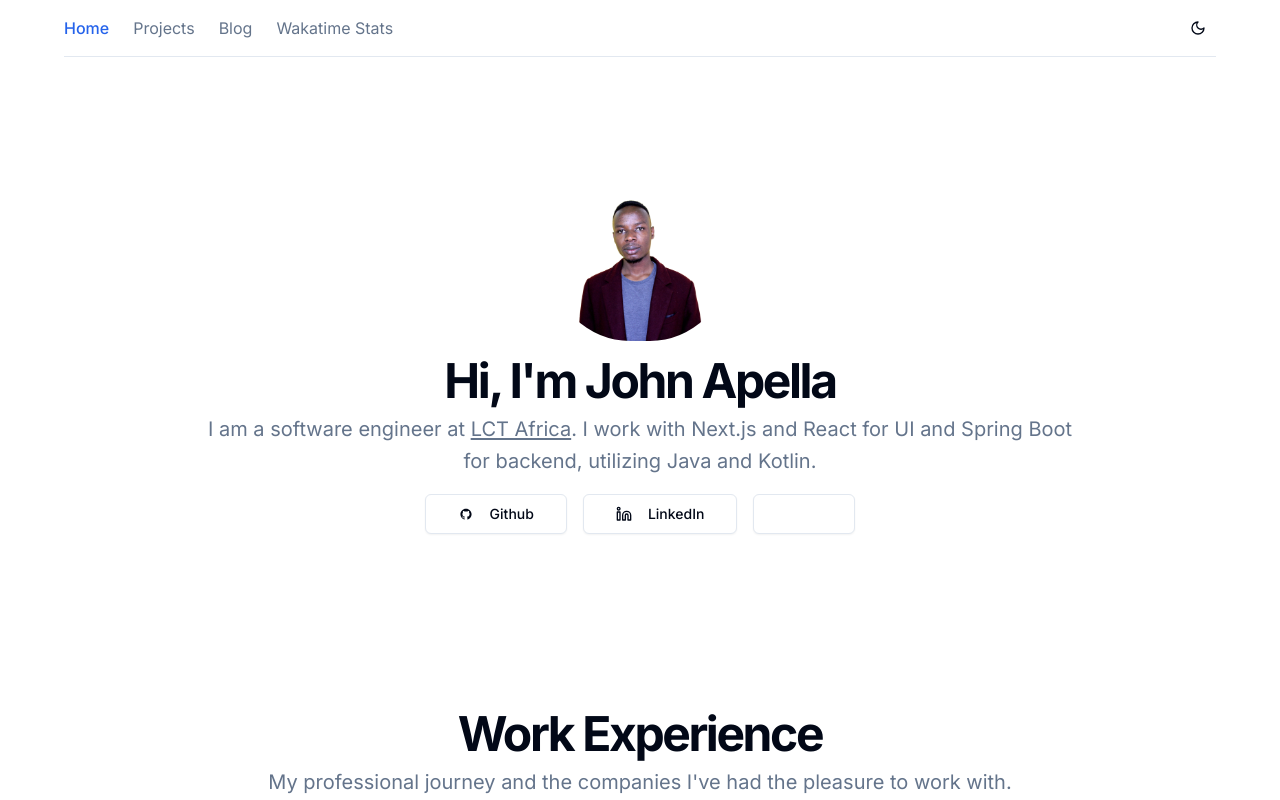
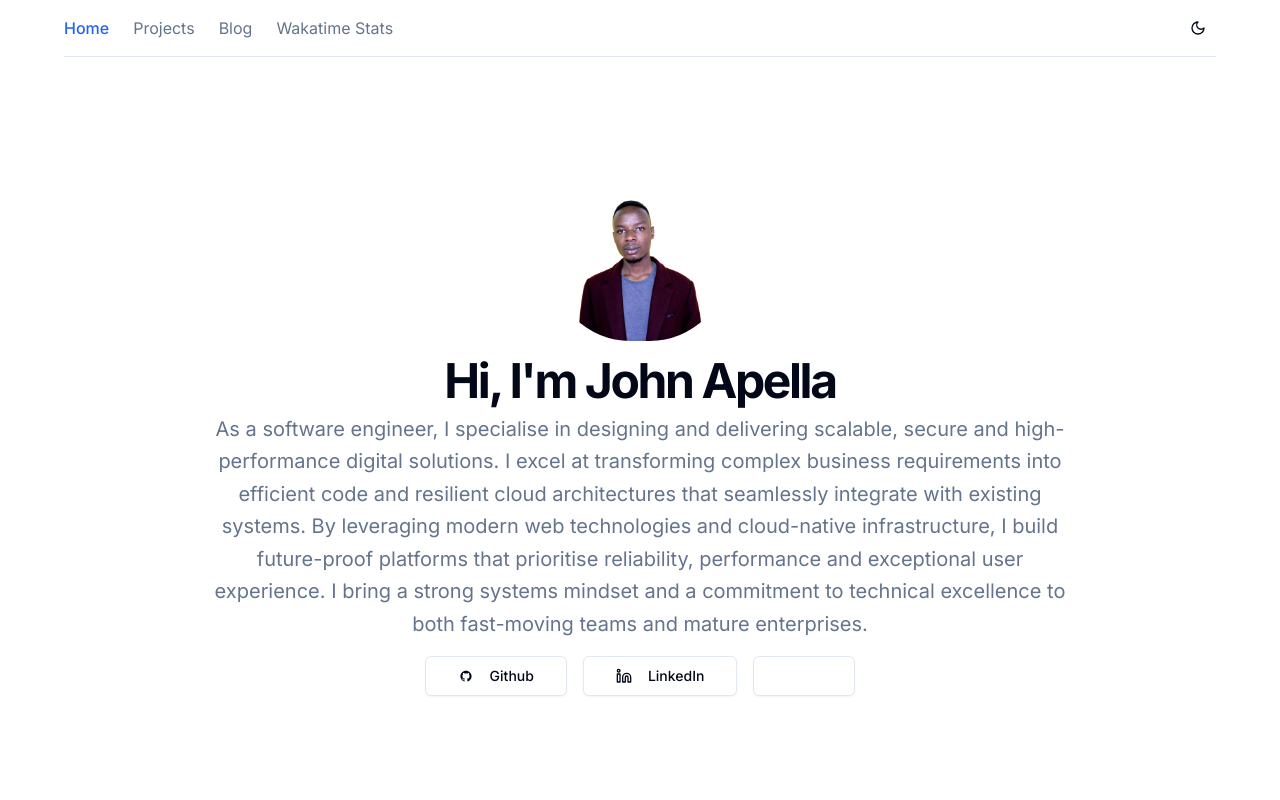
Before and after one commit to apella1/next-portfolio, a Next.js app: page / in a window 1280 px wide. Shown: the top 800 px of the page. Built offline with nearby package versions, Linux system fonts and the light colour scheme; some icons are missing.

Commit message:
feat: update home header content

```diff
--- a/components/home/home-header.tsx
+++ b/components/home/home-header.tsx
@@ -27,7 +27,7 @@ const socialIcons: SocialIcon[] = [
 
 const HomeHeader = () => {
   return (
-    <header className="flex flex-col px-4 py-12 md:py-24 lg:py-32 sm:px-16 xl:px-28 2xl:px-72">
+    <header className="flex flex-col px-4 py-12 md:py-24 lg:py-32 sm:px-16 xl:px-28">
       <div className="container px-4 md:px-6">
         <div className="flex flex-col items-center justify-center space-y-4 text-center">
           <section className="px-4">
@@ -39,21 +39,20 @@ const HomeHeader = () => {
             <h2 className="text-3xl font-bold tracking-tighter sm:text-5xl">
               Hi, I'm John Apella
             </h2>
-            <p className="max-w-[900px] text-muted-foreground md:text-xl/relaxed lg:text-base/relaxed xl:text-xl/relaxed">
-              I am a software engineer at{" "}
-              <a
-                target="_blank"
-                rel="noreferrer noopener"
-                href="https://www.lctafrica.net/"
-                className="cursor-pointer underline underline-offset-2"
-              >
-                LCT Africa
-              </a>
-              . I work with Next.js and React for UI and Spring Boot for
-              backend, utilizing Java and Kotlin.
+            <p className="text-muted-foreground md:text-xl/relaxed lg:text-base/relaxed xl:text-xl/relaxed">
+              As a software engineer, I specialise in designing and delivering
+              scalable, secure and high-performance digital solutions. I excel
+              at transforming complex business requirements into efficient code
+              and resilient cloud architectures that seamlessly integrate with
+              existing systems. By leveraging modern web technologies and
+              cloud-native infrastructure, I build future-proof platforms that
+              prioritise reliability, performance and exceptional user
+              experience. I bring a strong systems mindset and a commitment to
+              technical excellence to both fast-moving teams and mature
+              enterprises.
             </p>
           </div>
-          <div className="flex items-center gap-4 md:px-4">
+          <div className="flex flex-col space-y-1.5 md:space-y-0 md:flex-row md:items-center md:gap-4 md:px-4">
             {socialIcons.map((socialIcon, index) => (
               <Button
                 key={index}
```
